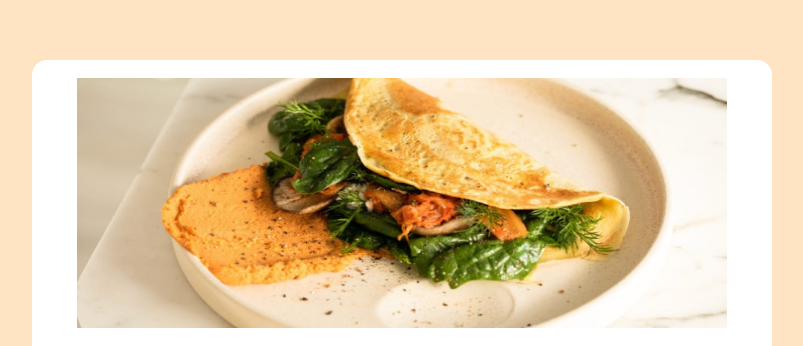
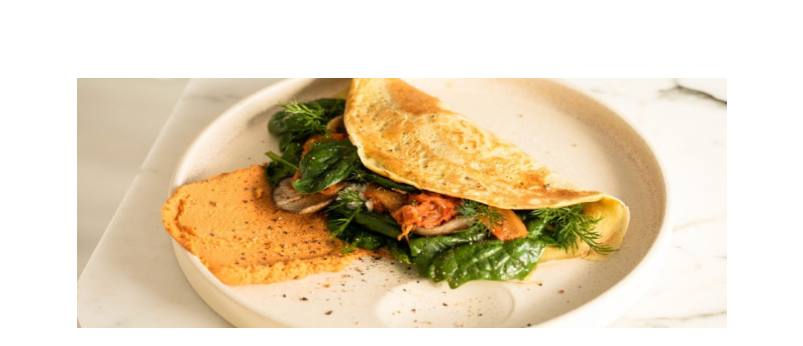
Before and after one commit to diarrassouba1/frontend-mentor, a plain HTML site: page index.html in a window 1280 px wide. Shown: the top 346 px of the page, without its empty margins (318-1121 px from the left). Drawn offline with Linux system fonts and the light colour scheme.

Commit message:
Update style.css

```diff
--- a/style.css
+++ b/style.css
@@ -1,5 +1,5 @@
 body {
-    background-color:#FFE4C4;
+    background-color:FFF8DC;
     width: 1440px;
     display: flex;
     justify-content: center;
```
